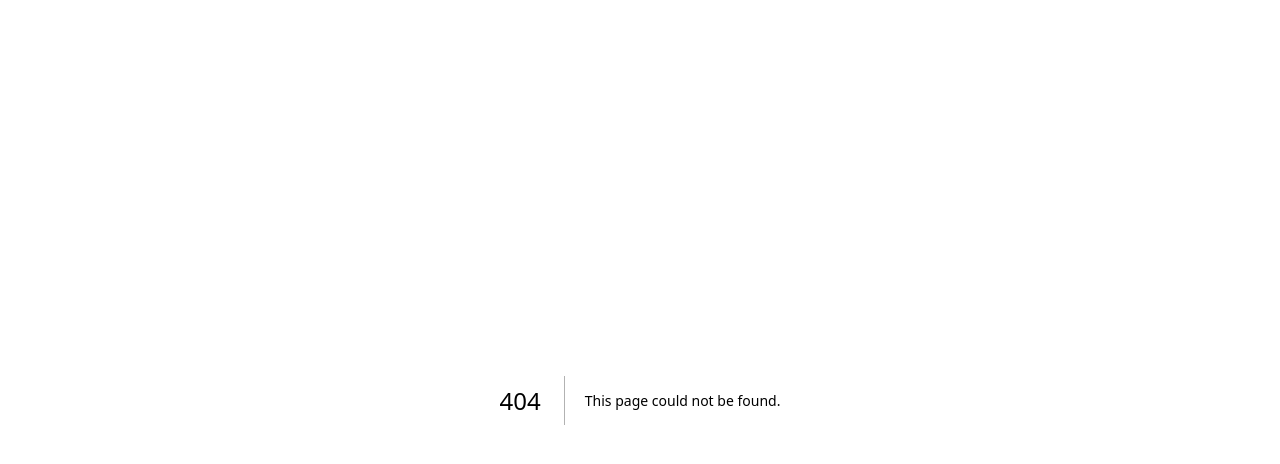
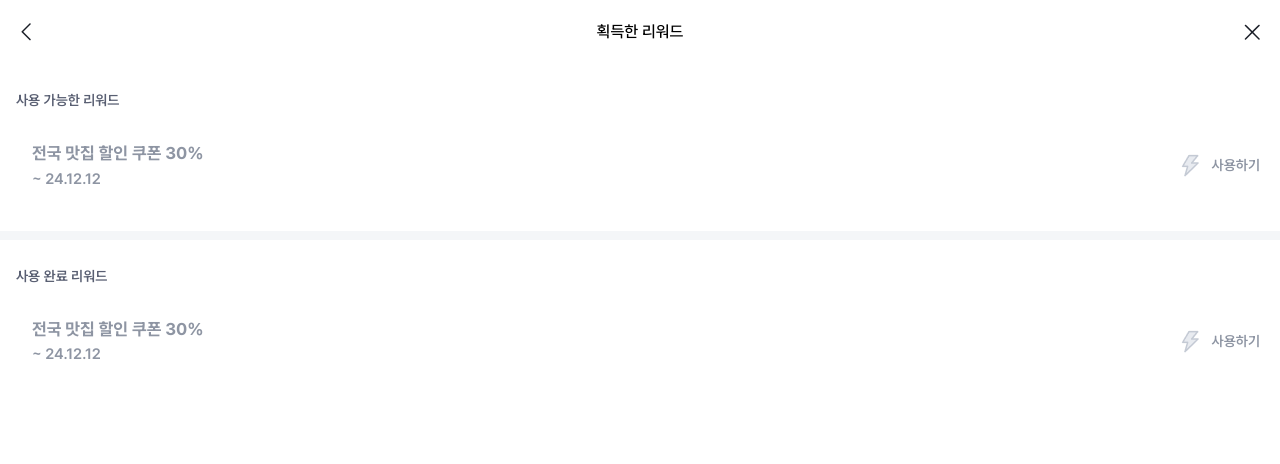
Before and after one commit to sukyung6999/pravel, a Next.js app: page /mypage/reward/history in a window 1280 px wide. Before the commit this address had no page. Shown: the top 464 px of the page. Built offline with nearby package versions, Linux system fonts and the light colour scheme.

Commit message:
add: 사용 가능한 리워드 UI 추가

```diff
--- a/src/app/mypage/energe-history/page.tsx
+++ b/src/app/mypage/energe-history/page.tsx
@@ -1,24 +1,13 @@
 import History from '@/components/mypage/energe/History';
+import Modal from '@/components/mypage/modal/Modal';
 
 const EnergeHistory = () => {
   return (
-    <dialog
-      className="w-full h-[90%] block backdrop:bg-black/50 backdrop:backdrop-blur-md"
-      open
-    >
-      <header className="flex justify-between height-[24px] px-[16px] py-[20px] leading-[24px]">
-        <button type="button" className="ico_pravel ico_prev24">
-          이전 페이지
-        </button>
-        <h2 className="font-medium">에너지 히스토리</h2>
-        <button type="button" className="ico_pravel ico_close24">
-          닫기
-        </button>
-      </header>
+    <Modal title="에너지 히스토리">
       <History title="현재 에너지" />
       <div className="h-[9px] bg-gray-100 mt-10"></div>
       <History title="과거 에너지" />
-    </dialog>
+    </Modal>
   );
 };
 
--- /dev/null
+++ b/src/app/mypage/reward/history/page.tsx
@@ -0,0 +1,14 @@
+import Modal from '@/components/mypage/modal/Modal';
+import History from '@/components/mypage/reward/history/History';
+
+const RewardHistory = () => {
+  return (
+    <Modal title="획득한 리워드">
+      <History title="사용 가능한 리워드" />
+      <div className="h-[9px] bg-gray-100 mt-10"></div>
+      <History title="사용 완료 리워드" />
+    </Modal>
+  );
+};
+
+export default RewardHistory;
--- /dev/null
+++ b/src/components/mypage/modal/Modal.tsx
@@ -0,0 +1,22 @@
+'use client';
+
+import ModalHeader from './ModalHeader';
+
+interface Props {
+  children: React.ReactNode;
+  title: string;
+}
+
+const Modal = ({ children, title }: Props) => {
+  return (
+    <dialog
+      className="w-full h-[90%] block backdrop:bg-black/50 backdrop:backdrop-blur-md"
+      open
+    >
+      <ModalHeader title={title} onClose={() => {}} />
+      {children}
+    </dialog>
+  );
+};
+
+export default Modal;
--- /dev/null
+++ b/src/components/mypage/modal/ModalHeader.tsx
@@ -0,0 +1,26 @@
+'use client';
+
+interface Props {
+  title: string;
+  onClose: () => void;
+}
+
+const ModalHeader = ({ title, onClose }: Props) => {
+  return (
+    <header className="flex justify-between height-[24px] px-[16px] py-[20px] leading-[24px]">
+      <button type="button" className="ico_pravel ico_prev24">
+        이전 페이지
+      </button>
+      <h2 className="font-medium">{title}</h2>
+      <button
+        type="button"
+        className="ico_pravel ico_close24"
+        onClick={onClose}
+      >
+        닫기
+      </button>
+    </header>
+  );
+};
+
+export default ModalHeader;
--- /dev/null
+++ b/src/components/mypage/reward/history/History.tsx
@@ -0,0 +1,66 @@
+import Image from 'next/image';
+
+import './history.css';
+
+interface HistoryItemProps {
+  title: string;
+  date: string;
+  used: boolean;
+}
+
+const HistoryItem = ({ title, date, used }: HistoryItemProps) => {
+  return (
+    <li className={`flex ${used ? 'used' : undefined} text-gray-600`}>
+      <div className="flex-1 ml-4">
+        <h2 className="font-bold text-[17px] text-gray-900">{title}</h2>
+        <span className="font-semibold text-[15px] text-gray-500">{date}</span>
+      </div>
+      <div>
+        <div className="flex items-center">
+          <Image
+            className="mr-[6px]"
+            src={
+              used
+                ? '/mypage/history-used-energy-icon.png'
+                : '/mypage/history-energy-icon.png'
+            }
+            width={32}
+            height={32}
+            alt="energe"
+          />
+          <span className="text-[14px] font-semibold text-gray-900 mr-1">
+            사용하기
+          </span>
+        </div>
+      </div>
+    </li>
+  );
+};
+
+interface HistoryProps {
+  title: string;
+}
+
+const History = ({ title }: HistoryProps) => {
+  const history = [
+    {
+      id: 1,
+      title: '전국 맛집 할인 쿠폰 30%',
+      date: '~ 24.12.12',
+      used: true,
+    },
+  ];
+
+  return (
+    <div className="px-4 mt-[26px]">
+      <h1 className="font-semibold text-[14px] text-gray-700">{title}</h1>
+      <ul className="mt-[30px]">
+        {history.map((value) => (
+          <HistoryItem key={value.id} {...value} />
+        ))}
+      </ul>
+    </div>
+  );
+};
+
+export default History;
--- /dev/null
+++ b/src/components/mypage/reward/history/history.css
@@ -0,0 +1,3 @@
+.used * {
+  color: #8E95A3;
+}
```
